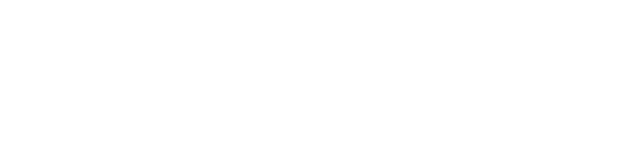
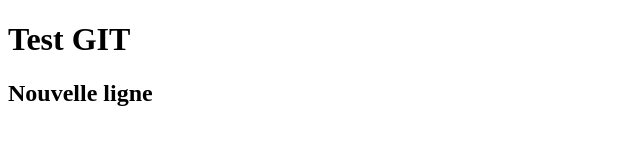
Before and after one commit to sebastienmichaut/testgit2, a plain HTML site: page index.html in a window 1280 px wide. Shown: the whole page, without its empty margins (0-640 px from the left). Drawn offline with Linux system fonts and the light colour scheme.

Commit message:
nouvelle ligne

```diff
--- a/index.html
+++ b/index.html
@@ -7,6 +7,8 @@
     <title>Document</title>
 </head>
 <body>
+    <h1>Test GIT</h1>
+    <h2>Nouvelle ligne</h2>
 
 </body>
 </html>
```
